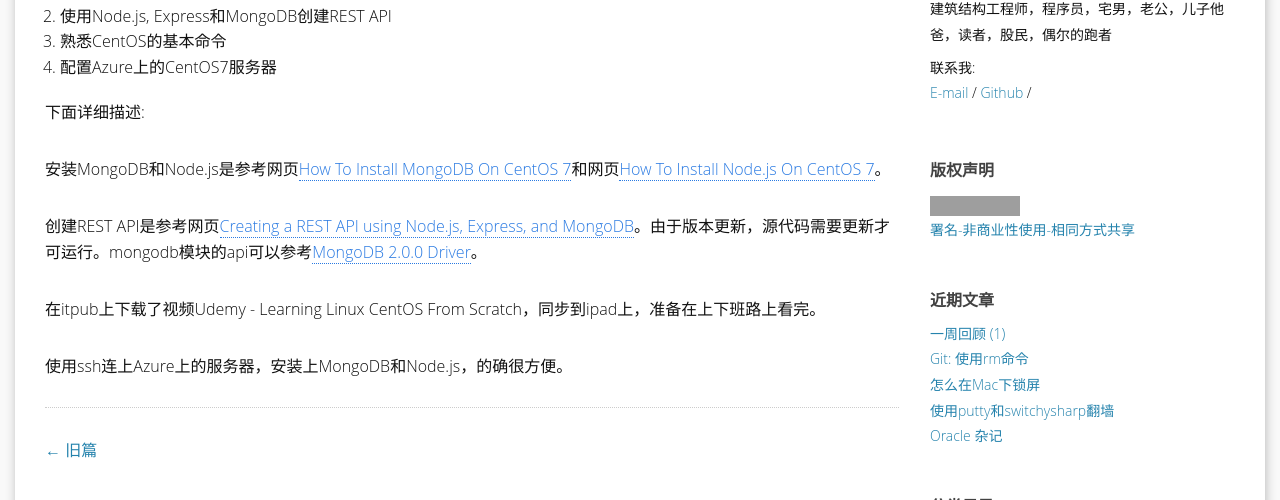
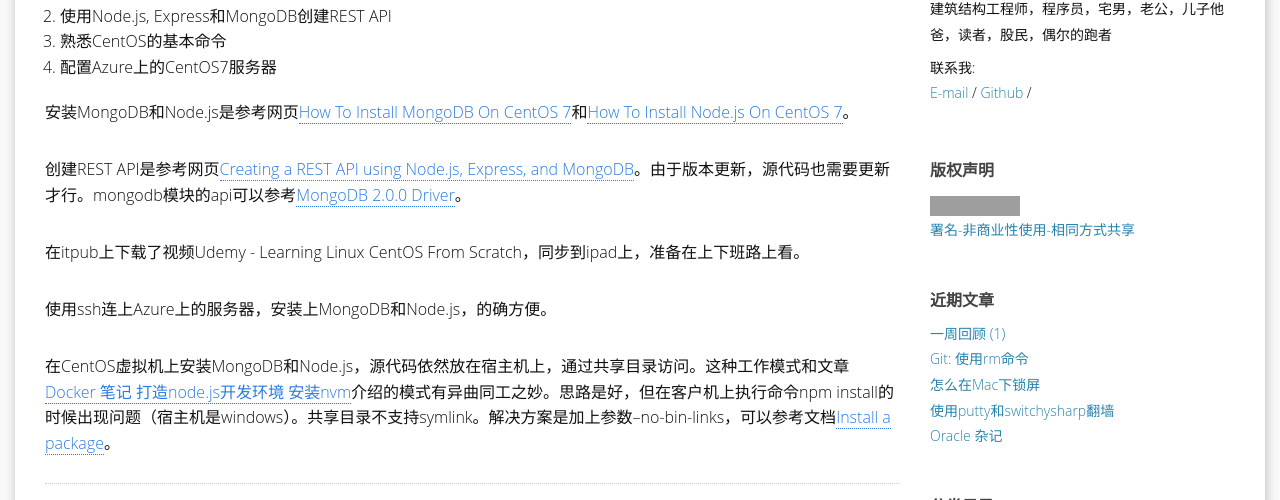
Before and after one commit to Junch/Junch.github.io, a Jekyll site: the page built from _posts/2015-06-18-original-week.md, in a window 1280 px wide and 900 px high, cut to the strip 400-900 px from the top of the window. Built offline with Jekyll 4.4.1, drawn with Linux system fonts in a browser that asks for light colours; some web fonts are replaced; comment, search, counter and statistics services are not loaded; grey boxes are pictures that could not be loaded.

Commit message:
Update the weekly report

```diff
--- a/_posts/2015-06-18-original-week.md
+++ b/_posts/2015-06-18-original-week.md
@@ -13,12 +13,12 @@ categories: ["笔记"]
 3. 熟悉CentOS的基本命令
 4. 配置Azure上的CentOS7服务器
 
-下面详细描述:
+安装MongoDB和Node.js是参考网页[How To Install MongoDB On CentOS 7](http://www.unixmen.com/install-mongodb-centos-7/)和[How To Install Node.js On CentOS 7](http://www.unixmen.com/install-node-js-centos-7/)。
 
-安装MongoDB和Node.js是参考网页[How To Install MongoDB On CentOS 7](http://www.unixmen.com/install-mongodb-centos-7/)和网页[How To Install Node.js On CentOS 7](http://www.unixmen.com/install-node-js-centos-7/)。
+创建REST API是参考网页[Creating a REST API using Node.js, Express, and MongoDB](http://coenraets.org/blog/2012/10/creating-a-rest-api-using-node-js-express-and-mongodb/)。由于版本更新，源代码也需要更新才行。mongodb模块的api可以参考[MongoDB 2.0.0 Driver](http://mongodb.github.io/node-mongodb-native/2.0/)。
 
-创建REST API是参考网页[Creating a REST API using Node.js, Express, and MongoDB](http://coenraets.org/blog/2012/10/creating-a-rest-api-using-node-js-express-and-mongodb/)。由于版本更新，源代码需要更新才可运行。mongodb模块的api可以参考[MongoDB 2.0.0 Driver](http://mongodb.github.io/node-mongodb-native/2.0/)。
+在itpub上下载了视频Udemy - Learning Linux CentOS From Scratch，同步到ipad上，准备在上下班路上看。
 
-在itpub上下载了视频Udemy - Learning Linux CentOS From Scratch，同步到ipad上，准备在上下班路上看完。
+使用ssh连上Azure上的服务器，安装上MongoDB和Node.js，的确方便。
 
-使用ssh连上Azure上的服务器，安装上MongoDB和Node.js，的确很方便。
+在CentOS虚拟机上安装MongoDB和Node.js，源代码依然放在宿主机上，通过共享目录访问。这种工作模式和文章[Docker 笔记 打造node.js开发环境 安装nvm](https://www.ijser.cn/install-nvm-on-docker/)介绍的模式有异曲同工之妙。思路是好，但在客户机上执行命令npm install的时候出现问题（宿主机是windows）。共享目录不支持symlink。解决方案是加上参数--no-bin-links，可以参考文档[Install a package](https://docs.npmjs.com/cli/install)。
```
